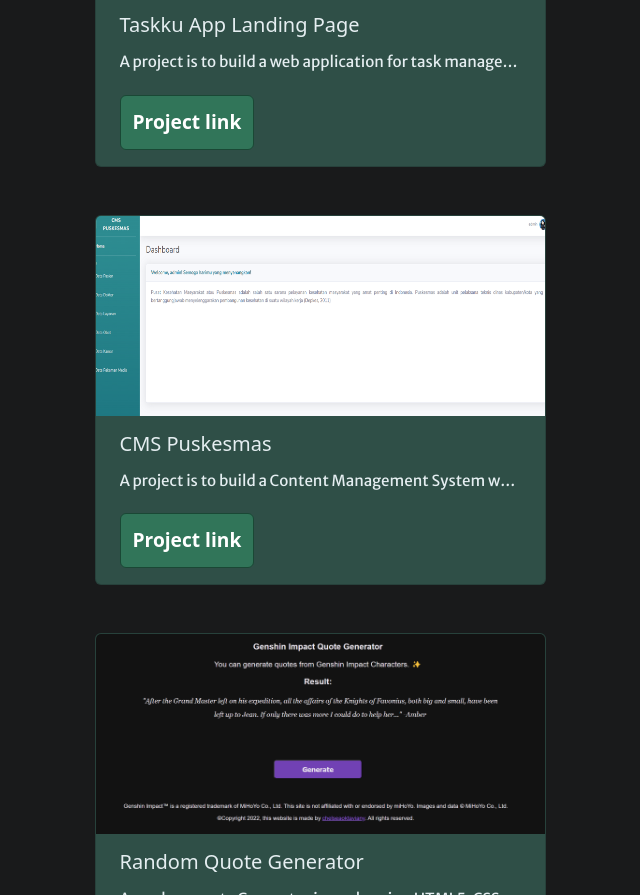
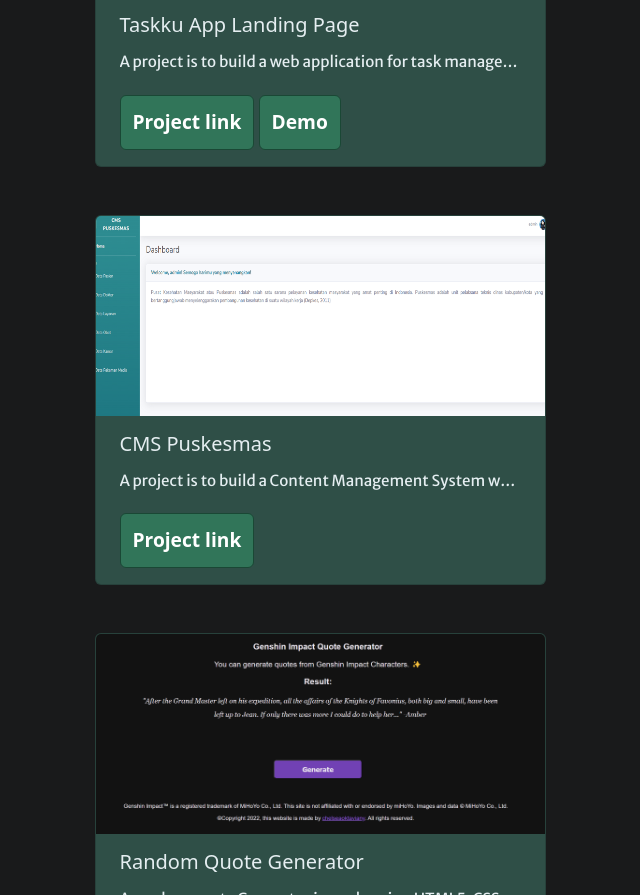
Before and after one commit to chelseaoktaviany/portfolio-chelsea, a plain HTML site: page index.html in a window 1280 px wide. Shown: the part 4193-5088 px from the top of the page, without its empty margins (320-960 px from the left). Drawn offline with Linux system fonts and the light colour scheme.

Commit message:
Updated project 1

```diff
--- a/index.html
+++ b/index.html
@@ -381,6 +381,9 @@
                       class="btn btn-primary"
                       >Project link</a
                     >
+                    <a href="https://taskku.netlify.app" class="btn btn-primary"
+                      >Demo</a
+                    >
                   </div>
                 </div>
                 <!--card-->
```
